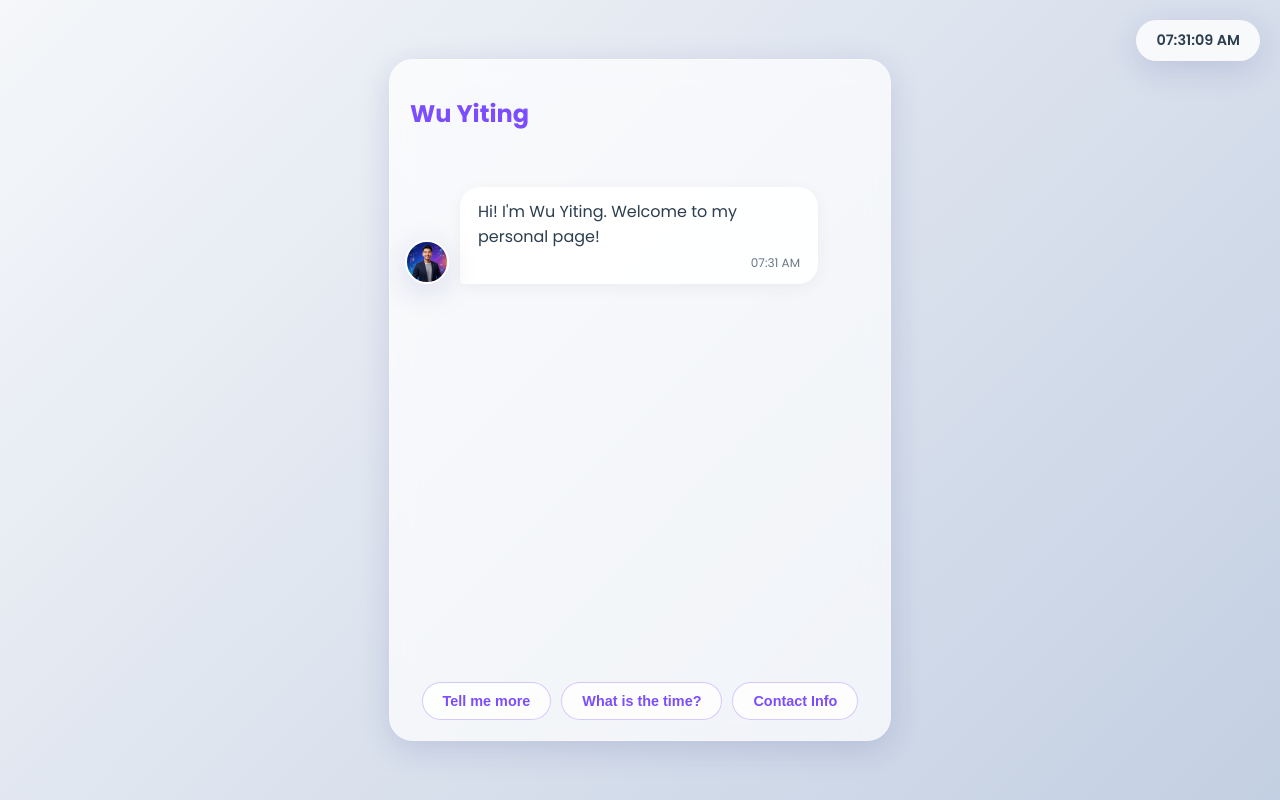
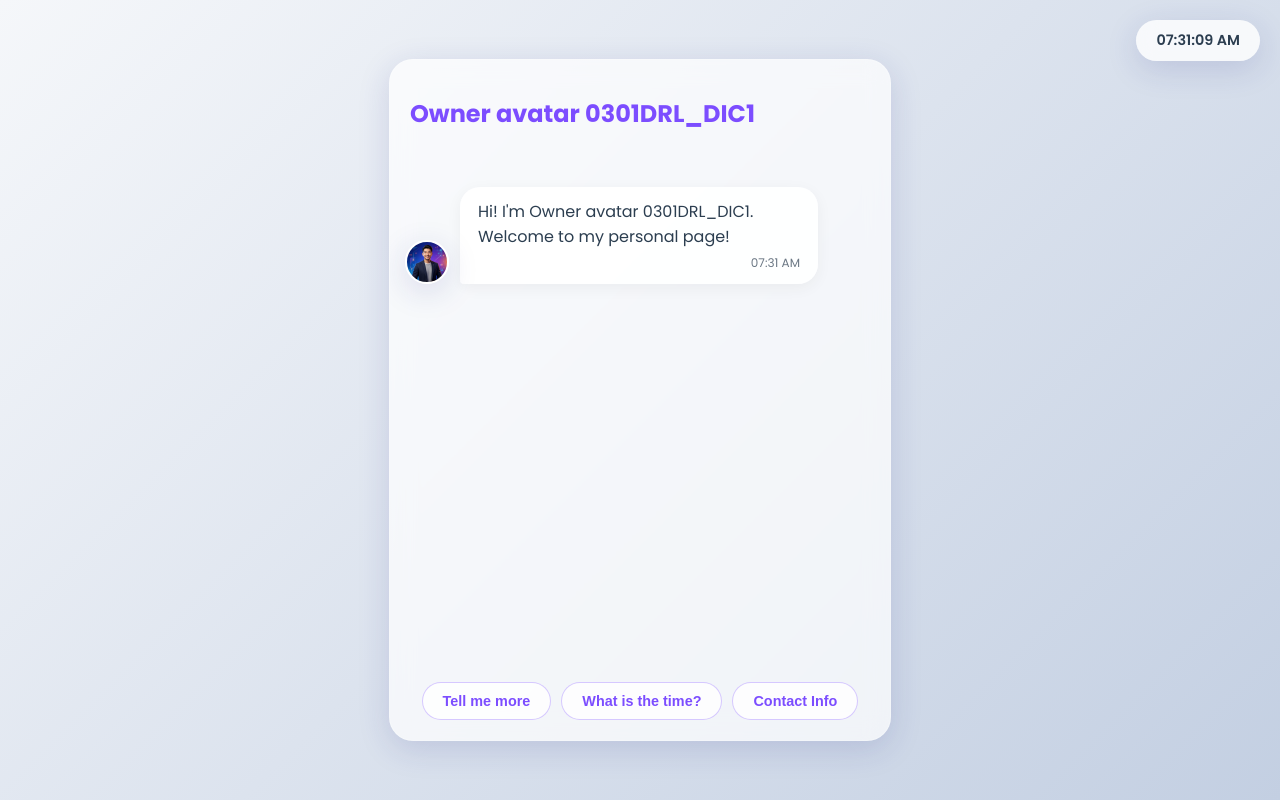
Before and after one commit to dds852456tw/0303DRL_DIC1, a plain HTML site: page index.html in a window 1280 px wide. Drawn offline with Linux system fonts and the light colour scheme.

Commit message:
Update name to Owner avatar 0301DRL_DIC1

```diff
--- a/index.html
+++ b/index.html
@@ -3,7 +3,7 @@
 <head>
   <meta charset="UTF-8">
   <meta name="viewport" content="width=device-width, initial-scale=1.0">
-  <title>Wu Yiting | Personal Page</title>
+  <title>Owner avatar 0301DRL_DIC1 | Personal Page</title>
   <link rel="stylesheet" href="index.css">
 </head>
 <body>
@@ -13,7 +13,7 @@
 
   <div class="chat-container">
     <div class="chat-header">
-      <h1>Wu Yiting</h1>
+      <h1>Owner avatar 0301DRL_DIC1</h1>
     </div>
 
     <div class="chat-messages" id="chat-messages">
--- a/index.js
+++ b/index.js
@@ -41,7 +41,7 @@ async function handleBotResponse(responseType) {
     await showTyping();
 
     if (responseType === 'greet') {
-        addMessage("Hi! I'm Wu Yiting. Welcome to my personal page!");
+        addMessage("Hi! I'm Owner avatar 0301DRL_DIC1. Welcome to my personal page!");
     } else if (responseType === 'Tell me more') {
         addMessage("I'm a designer and developer focused on creating interactive, human-centered digital experiences. I love combining code with aesthetics.");
     } else if (responseType === 'What is the time?') {
```
